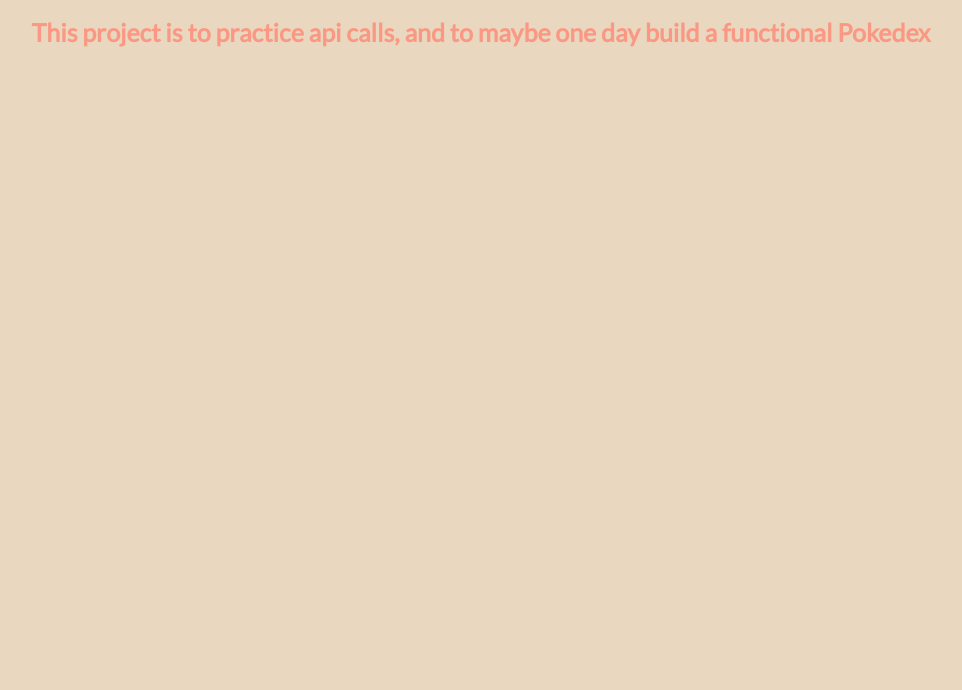
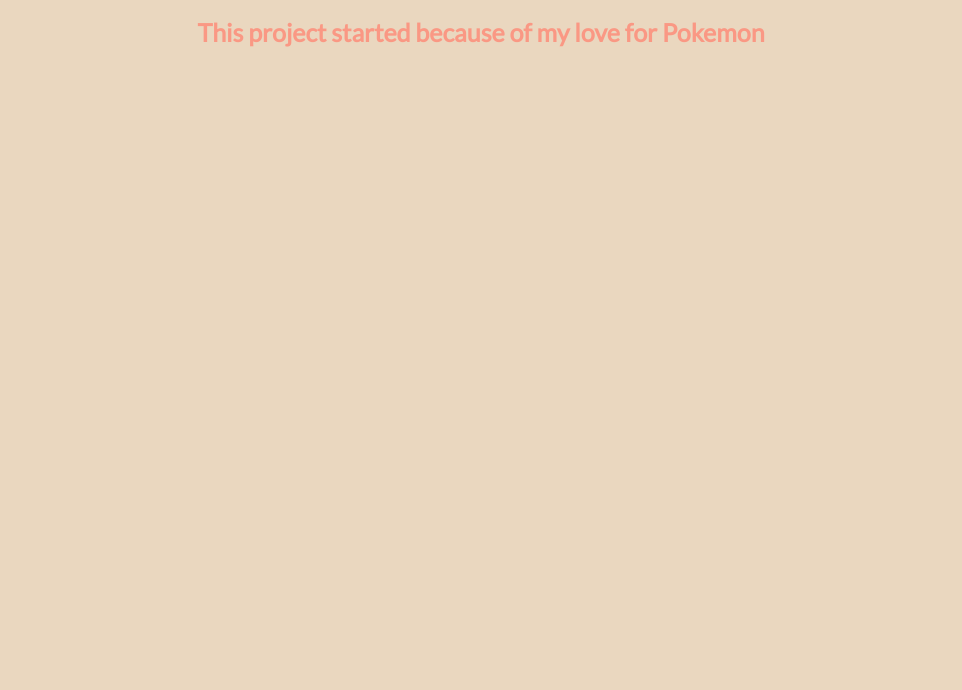
Before and after one commit to MikeCatrone/PokeApi, a plain HTML site: page index.html in a window 1280 px wide. Shown: the part 110-800 px from the top of the page, without its empty margins (159-1121 px from the left). Drawn offline with Linux system fonts and the light colour scheme; no server answers.

Commit message:
Update index.html

```diff
--- a/index.html
+++ b/index.html
@@ -20,7 +20,7 @@
 
         <div class = "container">
             <h1>Welcome to the Pokedex!</h1>
-            <h3>This project is to practice api calls, and to maybe one day build a functional Pokedex</h3>
+            <h3>This project started because of my love for Pokemon</h3>
 
         </div>
 
```
